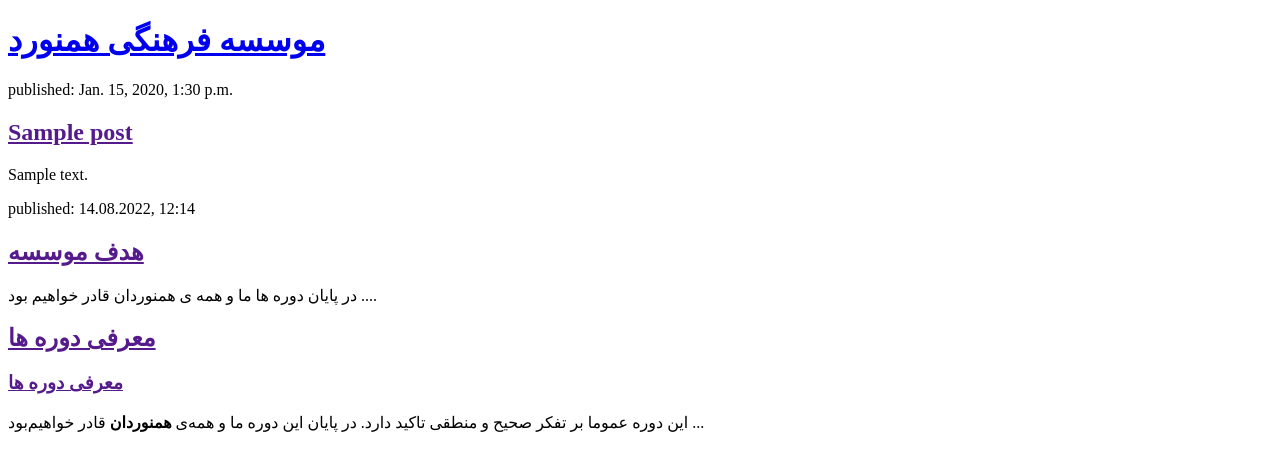
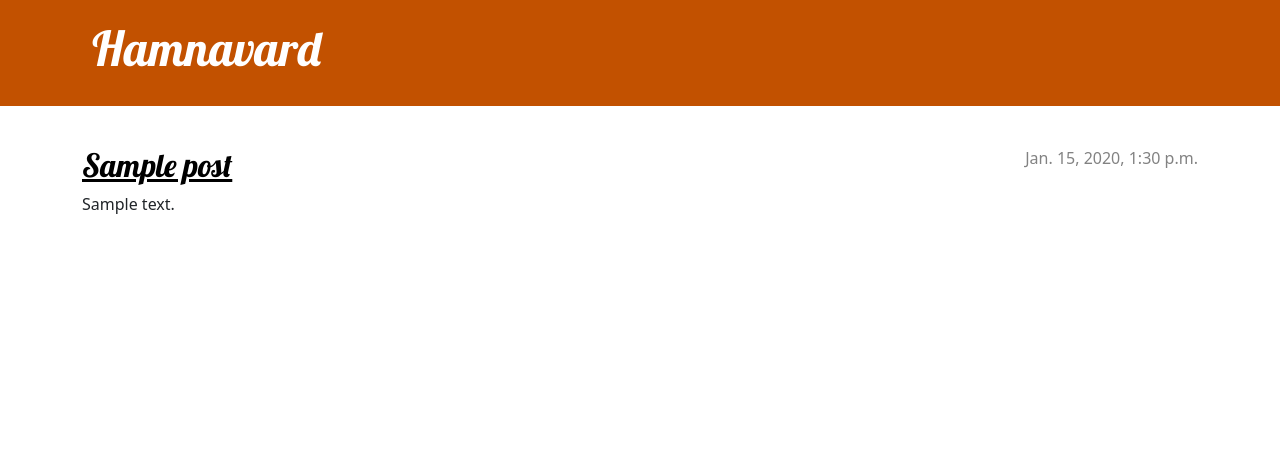
Before and after one commit to minamoosareza/my-first-blog, a Django app: page / in a window 1280 px wide. Shown: the top 471 px of the page. Run offline with Django 3.2, Linux system fonts and the light colour scheme; tables that the repository leaves empty hold one stand-in row (Sample ...).

Commit message:
Added view and template for detailed blog post as well as CSS for the site.

```diff
--- /dev/null
+++ b/blog/static/css/blog.css
@@ -0,0 +1,70 @@
+.page-header {
+    background-color: #C25100;
+    margin-top: 0;
+    margin-bottom: 40px;
+    padding: 20px 20px 20px 40px;
+}
+
+.page-header h1,
+.page-header h1 a,
+.page-header h1 a:visited,
+.page-header h1 a:active {
+    color: #ffffff;
+    font-size: 36pt;
+    text-decoration: none;
+}
+
+h1,
+h2,
+h3,
+h4 {
+    font-family: 'Lobster', cursive;
+}
+
+.date {
+    color: #828282;
+}
+
+.save {
+    float: right;
+}
+
+.post-form textarea,
+.post-form input {
+    width: 100%;
+}
+
+.top-menu,
+.top-menu:hover,
+.top-menu:visited {
+    color: #ffffff;
+    float: right;
+    font-size: 26pt;
+    margin-right: 20px;
+}
+
+.post {
+    margin-bottom: 70px;
+}
+
+.post h2 a,
+.post h2 a:visited {
+    color: #000000;
+}
+
+.post > .date,
+.post > .actions {
+    float: right;
+}
+
+.btn-secondary,
+.btn-secondary:visited {
+    color: #C25100;
+    background: none;
+    border-color: #C25100;
+}
+
+.btn-secondary:hover {
+    color: #FFFFFF;
+    background-color: #C25100;
+}
--- /dev/null
+++ b/blog/templates/blog/base.html
@@ -0,0 +1,25 @@
+{% load static %}
+<!DOCTYPE html>
+<html>
+    <head>
+        <title>hamnavard</title>
+        <link rel="stylesheet" href="https://cdn.jsdelivr.net/npm/bootstrap@5.1.3/dist/css/bootstrap.min.css" integrity="sha384-1BmE4kWBq78iYhFldvKuhfTAU6auU8tT94WrHftjDbrCEXSU1oBoqyl2QvZ6jIW3" crossorigin="anonymous">
+        <link href='//fonts.googleapis.com/css?family=Lobster&subset=latin,latin-ext' rel='stylesheet' type='text/css'>
+        <link rel="stylesheet" href="{% static 'css/blog.css' %}">
+    </head>
+    <body>
+    	<header class="page-header">
+      		<div class="container">
+          		<h1><a href="/">Hamnavard</a></h1>
+      		</div>
+    	</header>
+    	<main class="container">
+        	<div class="row">
+            	<div class="col">
+            	{% block content %}
+            	{% endblock %}
+            	</div>
+        	</div>
+    	</main>
+	</body>
+</html>
--- a/blog/templates/blog/post_list.html
+++ b/blog/templates/blog/post_list.html
@@ -1,32 +1,12 @@
-<!DOCTYPE html>
-<html>
-    <head>
-        <title>همنورد</title>
-    </head>
-    <body>
-        <header>
-            <h1><a href="/">موسسه فرهنگی همنورد</a></h1>
-        </header>
-		{% for post in posts %}
-    		<article>
-        		<time>published: {{ post.published_date }}</time>
-        		<h2><a href="">{{ post.title }}</a></h2>
-        		<p>{{ post.text|linebreaksbr }}</p>
-    		</article>
-		{% endfor %}
-
-        <article>
-			<time>published: 14.08.2022, 12:14</time>
-            <h2><a href="">هدف موسسه</a></h2>
-            <p>در پایان دوره ها ما و همه ی همنوردان قادر خواهیم بود ....</p>
+{% extends 'blog/base.html' %}
+{% block content %}
+    {% for post in posts %}
+        <article class="post">
+            <time class="date">
+                {{ post.published_date }}
+            </time>
+            <h2><a href="{% url 'post_detail' pk=post.pk %}">{{ post.title }}</a></h2>
+            <p>{{ post.text|linebreaksbr }}</p>
         </article>
-
-        <article>
-            <h2><a href="">معرفی دوره ها</a></h2>
-				<h3><a href="">معرفی دوره ها</a></h3>
-					<p>این دوره عموما بر تفکر صحیح و منطقی تاکید دارد. در پایان این دوره ما و همه‌ی
-					 <strong>همنوردان</strong>
-					  قادر خواهیم‌بود ...</p>
-        </article>
-    </body>
-</html>
+    {% endfor %}
+{% endblock %}
--- a/blog/urls.py
+++ b/blog/urls.py
@@ -3,4 +3,5 @@ from . import views
 
 urlpatterns = [
     path('', views.post_list, name='post_list'),
+	path('post/<int:pk>/', views.post_detail, name='post_detail'),
 ]
--- a/blog/views.py
+++ b/blog/views.py
@@ -1,7 +1,12 @@
 from django.shortcuts import render
 from django.utils import timezone
 from .models import Post
+from django.shortcuts import render, get_object_or_404
 
 def post_list(request):
 	posts = Post.objects.filter(published_date__lte=timezone.now()).order_by('published_date')
 	return render(request, 'blog/post_list.html', {'posts': posts})
+
+def post_detail(request, pk):
+    post = get_object_or_404(Post, pk=pk)
+    return render(request, 'blog/post_detail.html', {'post': post})
```
Also changed, not shown: blog/templates/blog/post_detail.html (added, +13 -0 lines).
